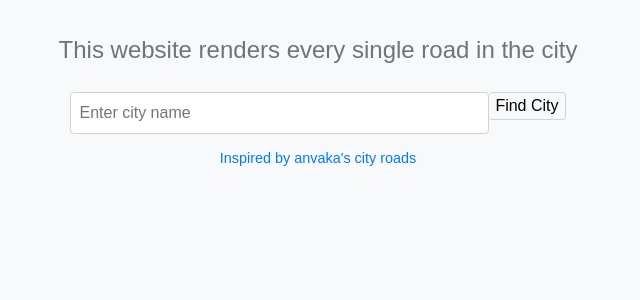
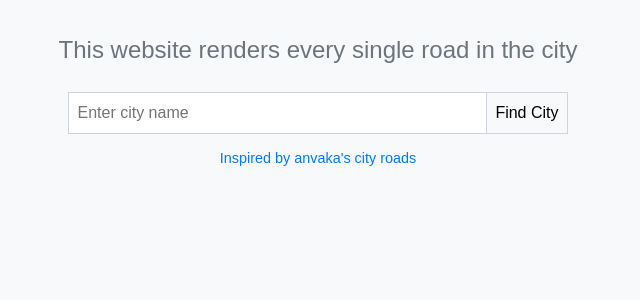
Before and after one commit to MattSo28/city-transport, a Django app: page / in a window 1280 px wide. Shown: the part 347-647 px from the top of the page, without its empty margins (322-962 px from the left). Run offline with Django 5.2, Linux system fonts and the light colour scheme; some libraries are stand-ins or nearby versions.

Commit message:
Updated button on home page

```diff
--- a/citytransport/core/templates/home.html
+++ b/citytransport/core/templates/home.html
@@ -40,22 +40,20 @@
             font-size: 1em;
             padding: 0.5em;
             width: calc(100% - 100px);
-            /* Adjust the width to account for the button */
             border: 1px solid #ced4da;
-            border-top-right-radius: 0;
-            border-bottom-right-radius: 0;
-            border-radius: 4px;
+            border-radius: 0;
+            box-sizing: border-box;
         }
 
         .submit-btn {
-            height: 100%;
-            border-top-left-radius: 0;
-            border-bottom-left-radius: 0;
-            border-radius: 4px;
+            font-size: 1em;
+            padding: 0.5em;
             border: 1px solid #ced4da;
             border-left: none;
+            border-radius: 0;
             background-color: #f8f9fa;
             cursor: pointer;
+            height: 100%;
         }
 
         .submit-btn:hover {
@@ -77,6 +75,12 @@
         .inspiration a:hover {
             text-decoration: underline;
         }
+
+        form {
+            display: flex;
+            justify-content: center;
+            align-items: center;
+        }
     </style>
 </head>
 
@@ -84,7 +88,7 @@
     <div class="container">
         <div class="title">City Transit</div>
         <div class="subtitle">This website renders every single road in the city</div>
-        <form method="post" class="d-flex justify-content-center">
+        <form method="post">
             {% csrf_token %}
             <input type="text" name="city_name" class="city-input" placeholder="Enter city name">
             <button type="submit" class="submit-btn">Find City</button>
```
